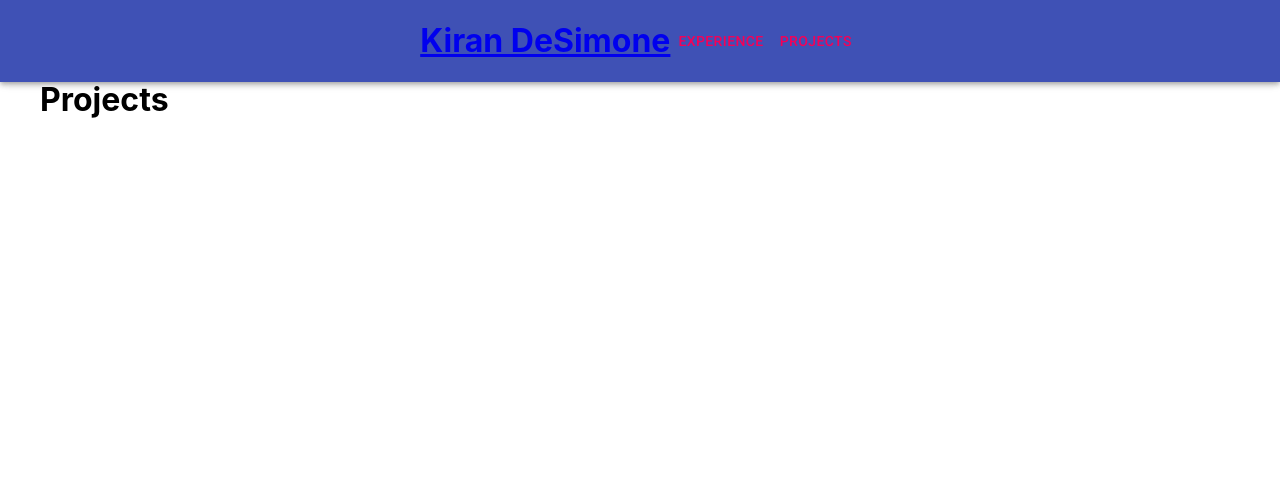
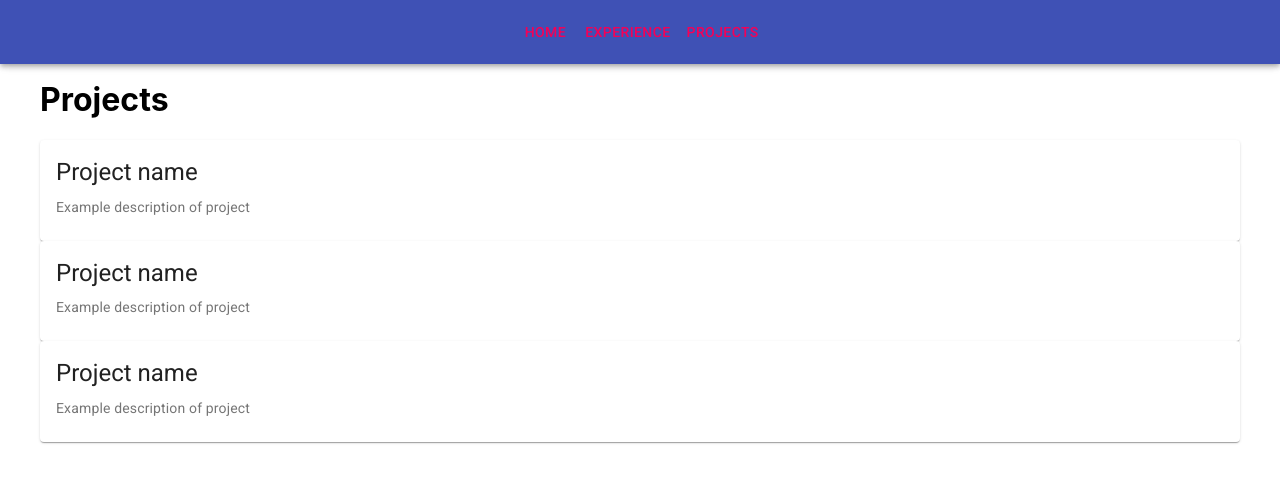
Before and after one commit to kirandesimone/kirandesimone.github.io, a React (Create React App) app: page /projects in a window 1280 px wide. Shown: the top 482 px of the page. Built offline with nearby package versions, Linux system fonts and the light colour scheme.

Commit message:
added project and experience cards

```diff
--- a/public/index.html
+++ b/public/index.html
@@ -26,7 +26,7 @@
       work correctly both with client-side routing and a non-root public URL.
       Learn how to configure a non-root public URL by running `npm run build`.
     -->
-    <title>React App</title>
+    <title>Kiran's Portfolio</title>
   </head>
   <body>
     <noscript>You need to enable JavaScript to run this app.</noscript>
--- a/src/Components/Experience.js
+++ b/src/Components/Experience.js
@@ -1,9 +1,12 @@
 import React from 'react';
+
+import ExperienceCard from './ExperienceCard';
 
 function Experience() {
     return (
         <div>
             <h1>Experience</h1>
+            <ExperienceCard/>
         </div>
     )
 
--- /dev/null
+++ b/src/Components/ExperienceCard.js
@@ -0,0 +1,30 @@
+import React from 'react';
+
+import Card from '@material-ui/core/Card';
+import CardMedia from '@material-ui/core/CardMedia';
+import CardContent from '@material-ui/core/CardContent';
+import Typography from '@material-ui/core/Typography';
+
+function ExperienceCard(props) {
+    return(
+        <Card>
+            <CardMedia/>
+            <CardContent>
+                <Typography gutterBottom variant="h5" component="h2">
+                    Job Title
+                </Typography>
+                <Typography variant="body1" component="p">
+                    <span> Company </span>
+                </Typography>
+                <Typography variant="body2" component="p">
+                    <span> Job Date </span>
+                </Typography>
+                <Typography variant="body2" color="textSecondary" component="p">
+                    Job Description
+                </Typography>
+            </CardContent>
+        </Card>
+    )
+}
+
+export default ExperienceCard;
--- a/src/Components/Home.js
+++ b/src/Components/Home.js
@@ -1,12 +1,17 @@
 import React from 'react';
+import Grid from '@material-ui/core/Grid';
+import Information from './Information';
+
 
 
 function Home() {
     return(
-        <div>
-            <h1>Home</h1>
-        </div>
-
+        <Grid container spacing={8}>
+            <Grid item sm={8} xs={12}/>
+            <Grid item sm={5} xs={12}>
+                <Information/>
+            </Grid>
+        </Grid>
     )
 }
 
--- /dev/null
+++ b/src/Components/Information.js
@@ -0,0 +1,33 @@
+import React from 'react';
+import Paper from '@material-ui/core/Paper';
+import Typography from '@material-ui/core/Typography';
+
+function Information() {
+    return (
+        <Paper elevation={3}>
+                    <div>
+                        <div classNam="img-wrapper">
+                            <img alt="headshot"/>
+                        </div>
+                        <div className="name-title">
+                            <Typography variant='h3'>
+                                Kiran DeSimone
+                            </Typography>
+                        </div>
+                        <div>
+                            <a href="https://www.linkedin.com/in/kirandesimone/" target="_blank" rel="noopener noreferrer">
+                                LinkedIn
+                            </a>
+                        </div>
+                        <div>
+                            <a href="https://github.com/kirandesimone" target="_blank" rel="noopener noreferrer">
+                                Github
+                            </a>
+                        </div>
+                    </div>
+
+                </Paper>
+    )
+}
+
+export default Information;
--- a/src/Components/Navbar.js
+++ b/src/Components/Navbar.js
@@ -12,7 +12,9 @@ function Navbar() {
             <Toolbar className="nav-container">
                 <Fragment>
                     <Link to="/">
-                        <h1> Kiran DeSimone </h1>
+                        <Button color="secondary">
+                            Home
+                        </Button>
                     </Link>
                     <Link to="/experience">
                         <Button color="secondary">
--- a/src/Components/Project.js
+++ b/src/Components/Project.js
@@ -1,11 +1,14 @@
 import React from 'react';
-
+import ProjectCard from './ProjectCard';
 
 
 function Project() {
     return(
         <div>
             <h1>Projects</h1>
+            <ProjectCard/>
+            <ProjectCard/>
+            <ProjectCard/>
         </div>
     )
 }
--- /dev/null
+++ b/src/Components/ProjectCard.js
@@ -0,0 +1,25 @@
+import React from 'react';
+
+import Card from '@material-ui/core/Card';
+import CardMedia from '@material-ui/core/CardMedia';
+import CardContent from '@material-ui/core/CardContent';
+import Typography from '@material-ui/core/Typography';
+
+function ProjectCard(props) {
+    return(
+        <Card>
+            <CardMedia/>
+            <CardContent>
+                <Typography gutterBottom variant="h5" component="h2">
+                    Project name
+                </Typography>
+                <Typography variant="body2" color="textSecondary" component="p">
+                    Example description of project
+                </Typography>
+
+            </CardContent>
+        </Card>
+    )
+}
+
+export default ProjectCard;
```
